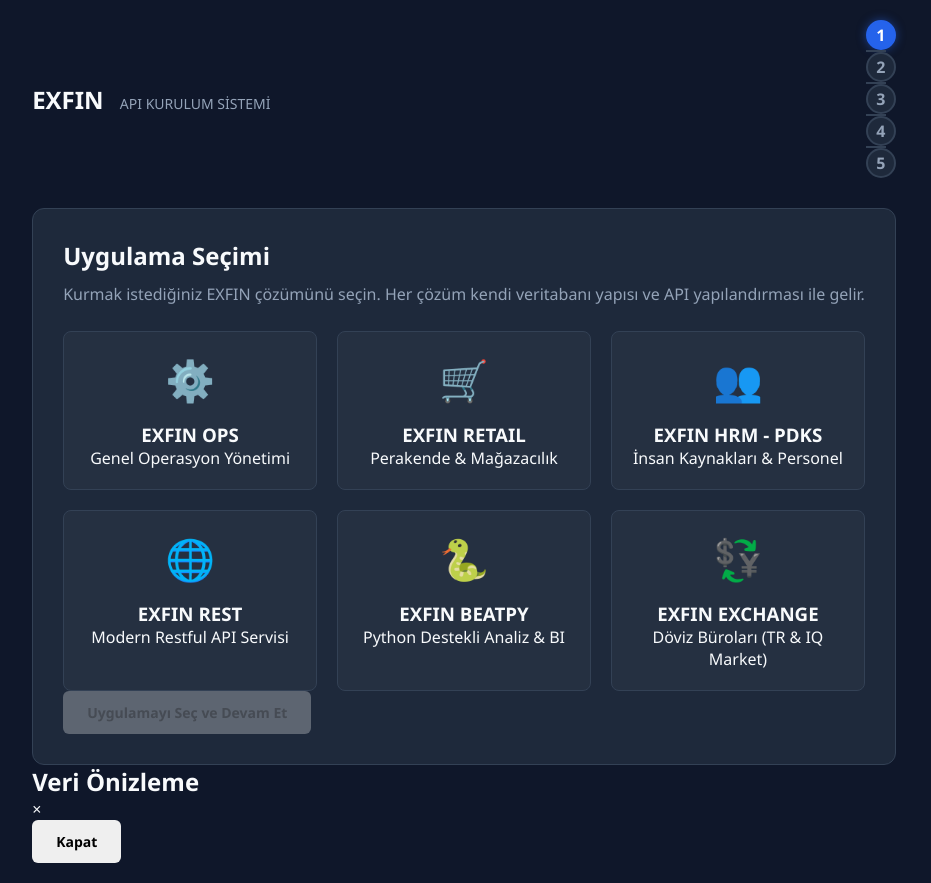
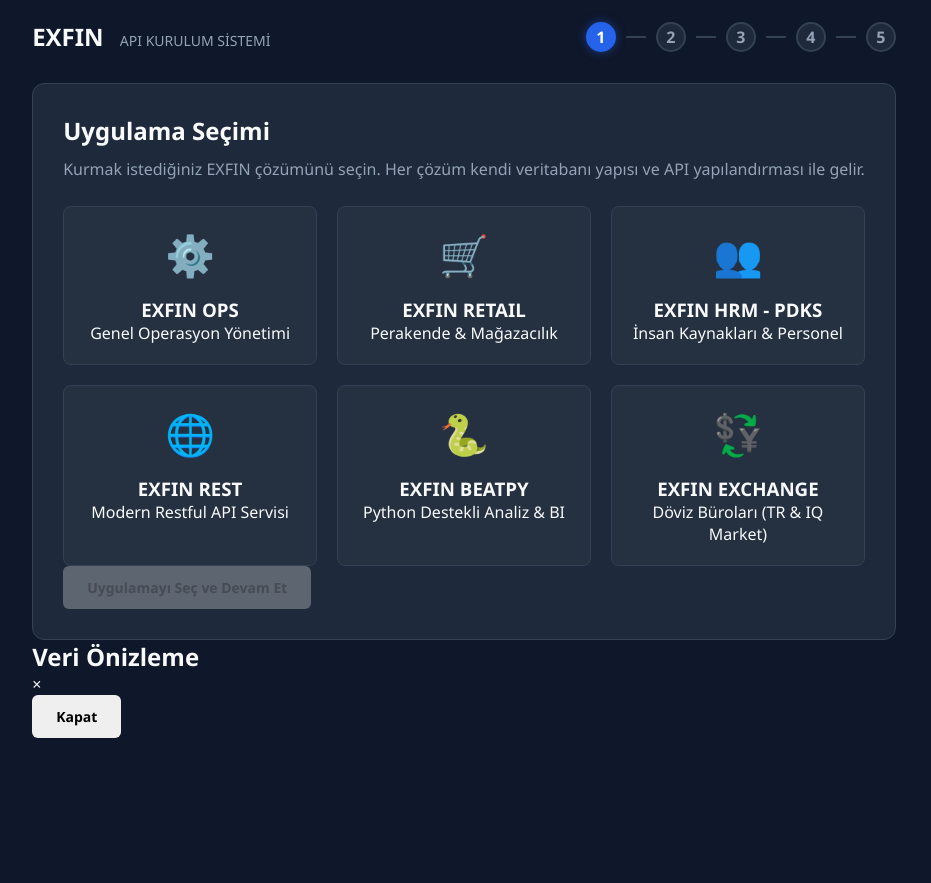
Before and after one commit to ferhatdeveloper/api_servis, a plain HTML site: page scripts/web_installer/static/index.html in a window 1280 px wide. Shown: the whole page, without its empty margins (176-1107 px from the left). After the commit the page ends 800 px from the top, so only its background shows below. Drawn offline with Linux system fonts and the light colour scheme; no server answers; files whose address does not match are found by name.

Commit message:
style: Fix stepper layout by renaming class to match CSS

```diff
--- a/scripts/web_installer/static/index.html
+++ b/scripts/web_installer/static/index.html
@@ -21,7 +21,7 @@
         <!-- Header -->
         <header>
             <div class="logo">EXFIN <span>API KURULUM SİSTEMİ</span></div>
-            <div class="step-indicator">
+            <div class="stepper">
                 <div class="step active" id="s1">1</div>
                 <div class="line"></div>
                 <div class="step" id="s2">2</div>
```
